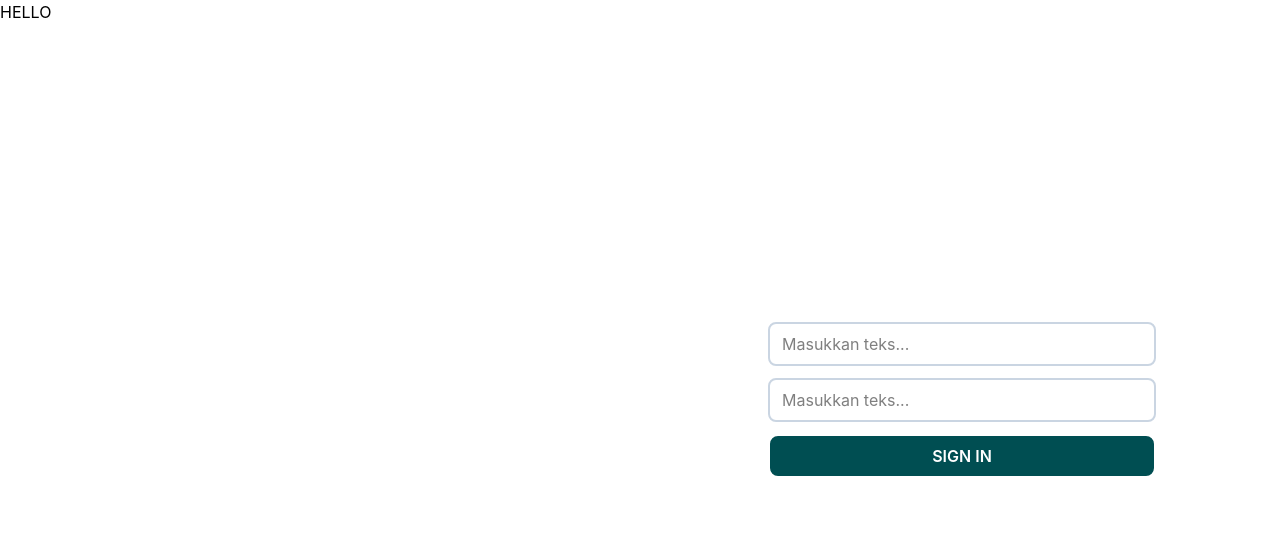
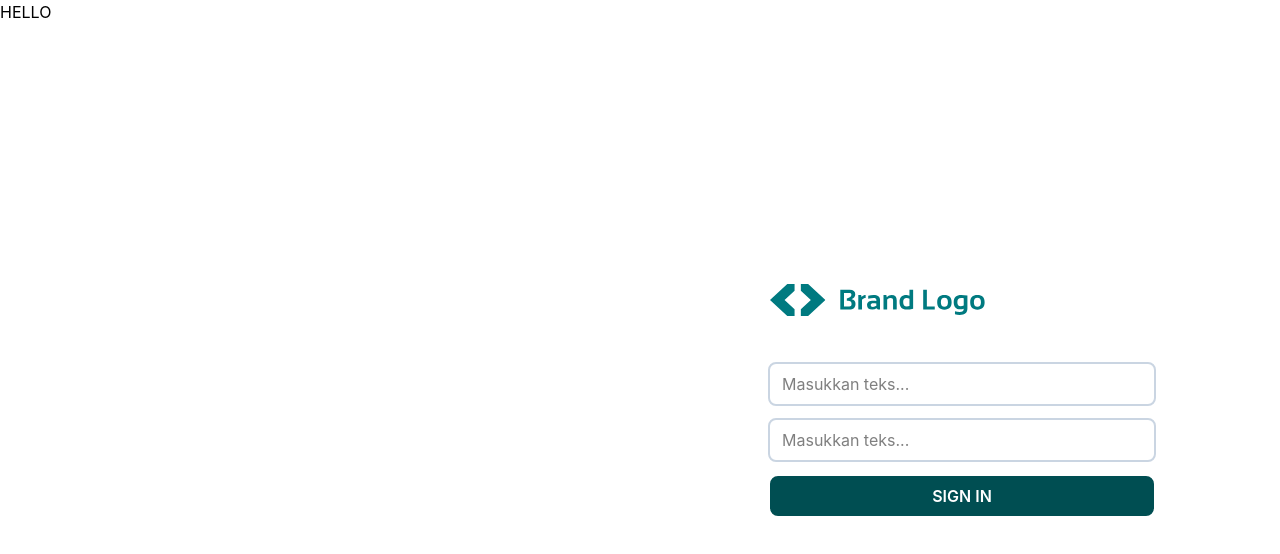
Before and after one commit to rivopelu/fe-admin-warehouse-management, a React (Vite) app: page /auth/sign-in in a window 1280 px wide. Shown: the top 554 px of the page. Built offline with nearby package versions, Linux system fonts and the light colour scheme.

Commit message:
FEAT:setup brand logo component

```diff
--- /dev/null
+++ b/src/components/atoms/BrandLogo.tsx
@@ -0,0 +1,5 @@
+import { ASSETS } from '../../constants/assets.ts';
+
+export function BrandLogo() {
+  return <img src={ASSETS.LG_BRAND_WITH_NAME} alt={'brand logo'} className={'h-8'} />;
+}
--- /dev/null
+++ b/src/constants/assets.ts
@@ -0,0 +1,3 @@
+export const ASSETS = {
+  LG_BRAND_WITH_NAME: '/assets/logo/lg_brand_with_name.svg',
+};
--- a/src/pages/auth/SignInPage.tsx
+++ b/src/pages/auth/SignInPage.tsx
@@ -5,6 +5,7 @@ import InputText from '../../components/atoms/InputText.tsx';
 import { FormikProvider } from 'formik';
 import { useSignInPage } from './useSignInPage.ts';
 import Button from '../../components/atoms/Button.tsx';
+import { BrandLogo } from '../../components/atoms/BrandLogo.tsx';
 
 export default function SignInPage() {
   const page = useSignInPage();
@@ -12,10 +13,13 @@ export default function SignInPage() {
     <FullScreen>
       <Grid grid={2}>
         <div>HELLO</div>
-        <Flex align={'center'} justify={'center'} className={'min-h-screen'}>
+        <Flex align={'center'} justify={'center'} className={'min-h-screen'} direction={'col'}>
           <FormikProvider value={page.formik}>
             <form className={'w-sm'}>
               <Grid gap={'md'}>
+                <div className={'mb-8'}>
+                  <BrandLogo />
+                </div>
                 <InputText id={'email'} name={'email'} />
                 <InputText id={'password'} name={'password'} />
                 <Button>SIGN IN</Button>
```
Also changed, not shown: public/assets/logo/lg_brand_with_name.svg (added).
